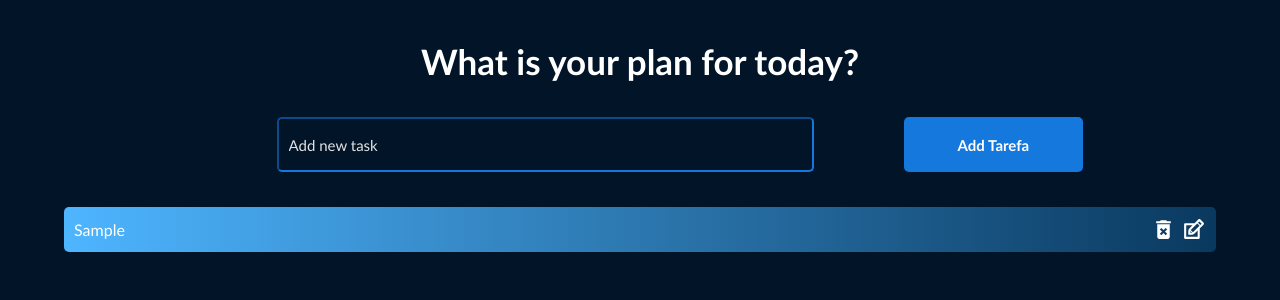
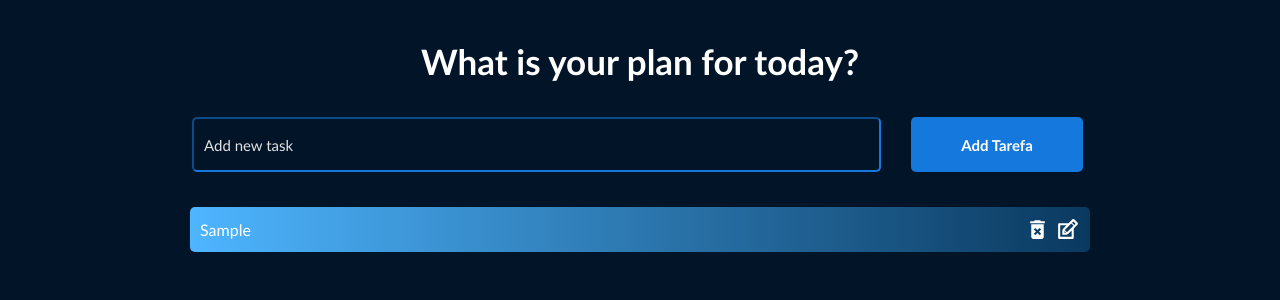
Before and after one commit to Mathluiz23/todolist, a React (Create React App) app: page /task in a window 1280 px wide. Both pictures are taken after typing "Sample" into the empty fields and a click on the button "Add Tarefa". Shown: the top 300 px of the page. Built offline with nearby package versions, Linux system fonts and the light colour scheme.

Commit message:
versao final deploy_2

```diff
--- a/src/components/TodoForm.jsx
+++ b/src/components/TodoForm.jsx
@@ -36,6 +36,7 @@ export default function TodoForm(props) {
         </>
       ) : (
         <>
+          <div className="add-new-task">
             <input
               placeholder='Add new task'
               value={input}
@@ -46,6 +47,7 @@ export default function TodoForm(props) {
             <button onClick={handleSubmit} className='todo-button'>
               <h4>Add Tarefa</h4>
             </button>
+          </div>
         </>
       )}
     </form>
--- a/src/css/App.css
+++ b/src/css/App.css
@@ -46,9 +46,16 @@ h1 {
   margin-bottom: 30px;
 }
 
+.add-new-task {
+  display: flex;
+  margin: auto;
+  width: 100%;
+  min-width: 300px;
+}
+
 .todo-input {
   height: 55px;
-  width: 60%;
+  width: 80%;
   min-width: 200px;
   border-radius: 5px;
   outline: none;
@@ -67,7 +74,8 @@ h1 {
 }
 
 .todo-button {
-  margin: 8px;
+  margin: 5px;
+  margin-left: 30px;
   height: 55px;
   width: 20%;
   min-width: 100px;
@@ -78,7 +86,6 @@ h1 {
   background-color: rgb(20, 120, 220);
   color: #fff;
   font-size: 15px;
-  margin: 5px;
   text-transform: capitalize;
 }
 
@@ -99,6 +106,7 @@ h1 {
   display: flex;
   flex-direction: row;
   position: relative;
+  border: solid yellow;
 }
 
 .todo-row {
@@ -117,7 +125,9 @@ h1 {
 
   padding: 10px;
   border-radius: 5px;
-  width: 90%;
+  width: 80%;
+  max-width: 900px;
+  min-width: 300px;
   height: auto;
 }
 
```
Lines whose indentation alone changed are shown as unchanged.
